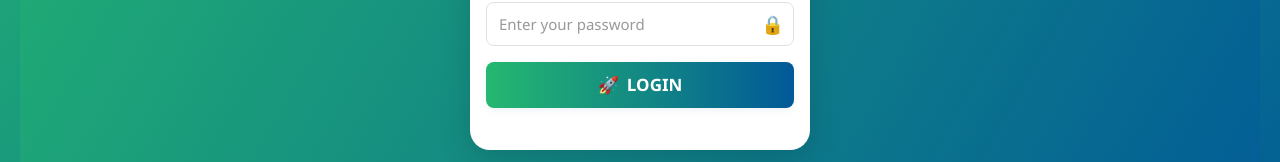
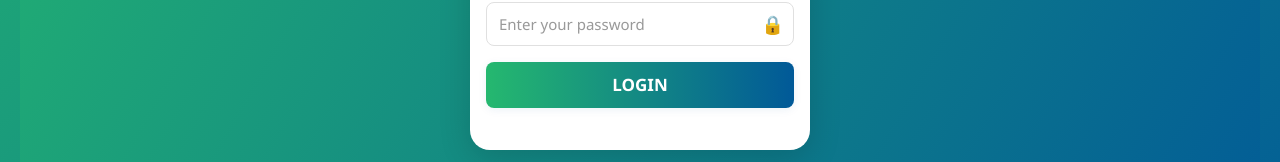
Before and after one commit to codewithumarrr/marbu-frontend, a React (Vite) app: page /login in a window 1280 px wide. Shown: the part 481-643 px from the top of the page. Built offline with nearby package versions, Linux system fonts and the light colour scheme.

Commit message:
removed rocket icon

```diff
--- a/src/pages/Login.jsx
+++ b/src/pages/Login.jsx
@@ -192,7 +192,7 @@ const Login = () => {
               </>
             ) : (
               <>
-                <span role="img" aria-label="rocket">🚀</span> LOGIN
+                LOGIN
               </>
             )}
           </button>
```
